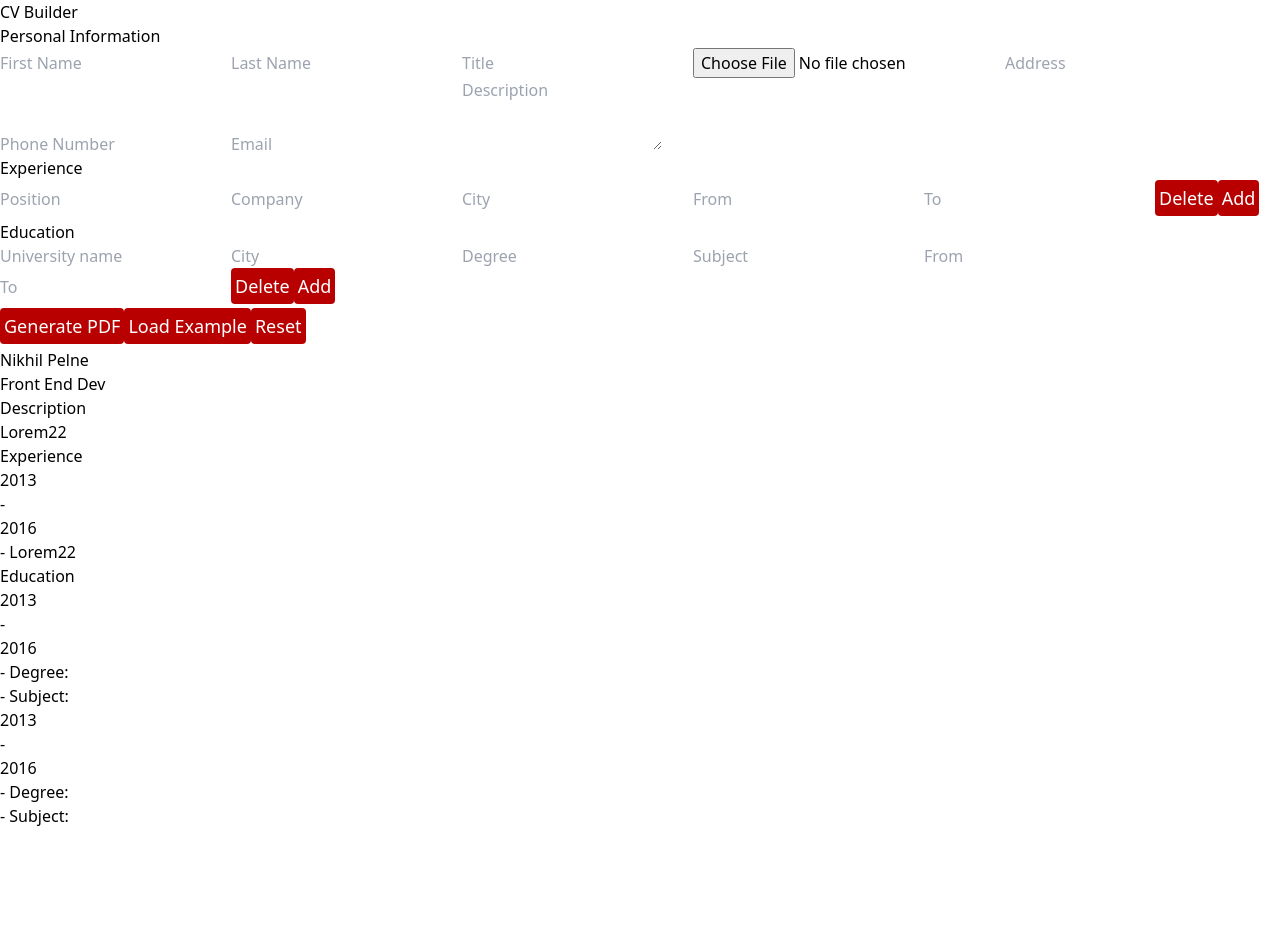
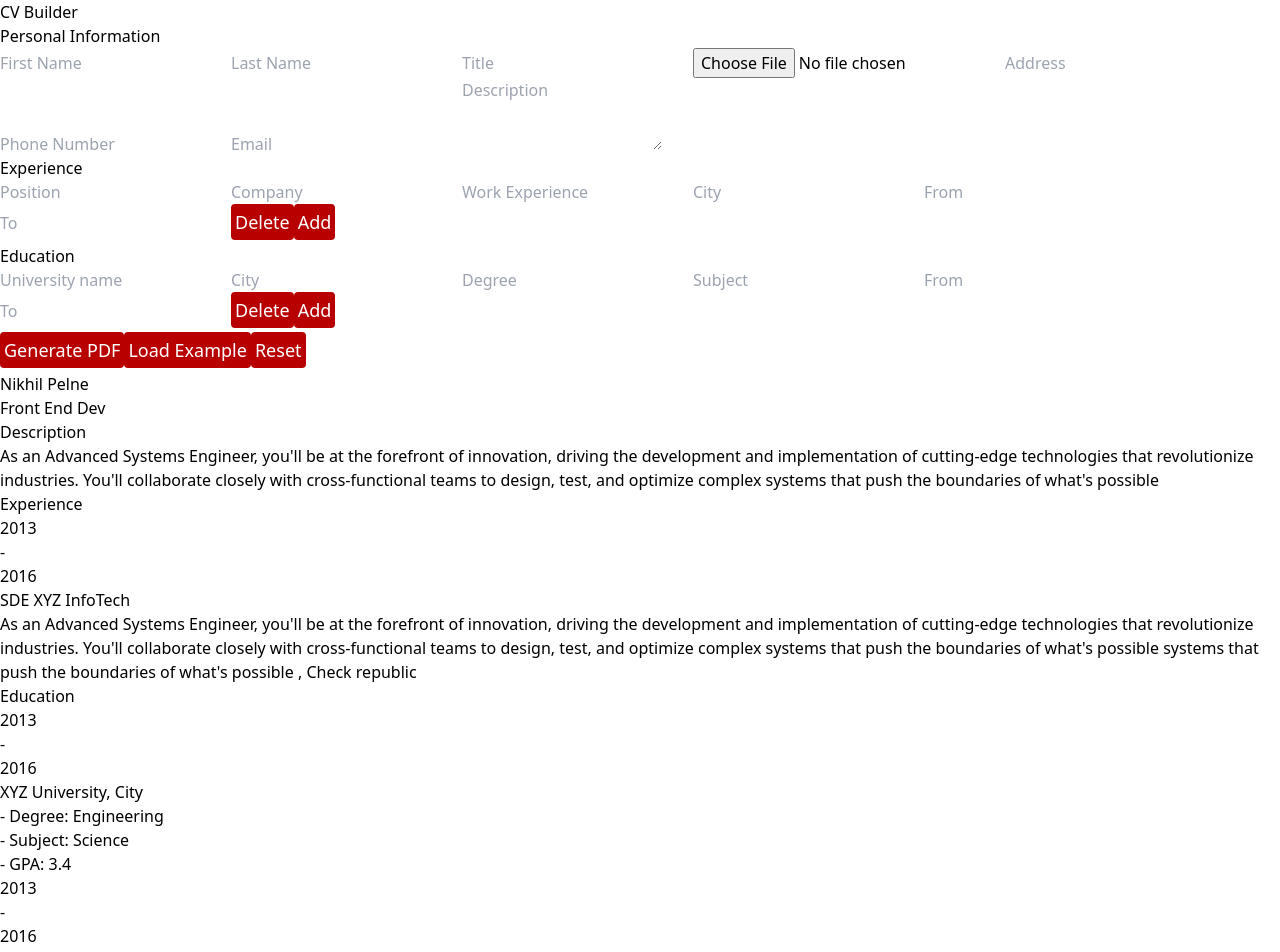
Before and after one commit to nikhilpelne20/Cv-Application-v1, a React (Vite) app: page / in a window 1280 px wide. Shown: the top 952 px of the page. Before the commit the page ends 828 px from the top, so only its background shows below. Built offline with nearby package versions, Linux system fonts and the light colour scheme.

Commit message:
add Title section to CvPreview

```diff
--- a/src/components/CVForm/Experience.jsx
+++ b/src/components/CVForm/Experience.jsx
@@ -12,6 +12,10 @@ export default function Experience() {
         <Input type="text"
             name="company"
             placeholder="Company"
+        />
+        <Input type="text"
+            name="work experience"
+            placeholder="Work Experience"
         />
         <Input type="text"
             name="city"
--- a/src/components/CVPreview/Content.jsx
+++ b/src/components/CVPreview/Content.jsx
@@ -1,16 +1,23 @@
 import React from "react";
 import ExperienceItem from "./ExperienceItem";
 import EducationItem from "./EducationItem";
+import Title from "../Utils/Title";
 
 export default function Content() {
   return (
-    <div>
+    <div className="w-[650px] p-4" >
       <div>
-        <h1>Description</h1>
-        <p>Lorem22</p>
+        <Title title="Description" />
+        <p>
+          As an Advanced Systems Engineer, you'll be at the forefront of
+          innovation, driving the development and implementation of cutting-edge
+          technologies that revolutionize industries. You'll collaborate closely
+          with cross-functional teams to design, test, and optimize complex
+          systems that push the boundaries of what's possible
+        </p>
       </div>
       <ExperienceItem />
-      <EducationItem/>
+      <EducationItem />
     </div>
   );
 }
--- a/src/components/CVPreview/EducationItem.jsx
+++ b/src/components/CVPreview/EducationItem.jsx
@@ -1,9 +1,10 @@
 import React from "react";
+import Title from "../Utils/Title";
 
 export default function EducationItem() {
   return (
     <div>
-      <h1>Education</h1>
+      <Title title="Education" />
       <div>
         <div className="flex gap-10">
           <div className="flex">
@@ -12,8 +13,10 @@ export default function EducationItem() {
             <p>2016</p>
           </div>
           <div>
-            <p>- Degree:</p>
-            <p>- Subject:</p>
+          <p>XYZ University, <span>City</span></p>
+            <p>- Degree: <span>Engineering</span> </p>
+            <p>- Subject: <span>Science</span> </p>
+            <p>- GPA: <span>3.4</span> </p>
           </div>
         </div>
       </div>
@@ -25,8 +28,10 @@ export default function EducationItem() {
             <p>2016</p>
           </div>
           <div>
-          <p>- Degree:</p>
-            <p>- Subject:</p>
+          <p>XYZ University, <span>City</span></p>
+            <p>- Degree: <span>Applied Physics</span> </p>
+            <p>- Subject: <span>Aero dynamics</span> </p>
+            <p>- GPA: <span>3.8</span> </p>
           </div>
         </div>
       </div>
--- a/src/components/CVPreview/ExperienceItem.jsx
+++ b/src/components/CVPreview/ExperienceItem.jsx
@@ -1,20 +1,29 @@
-import React from 'react'
+import React from "react";
+import Title from "../Utils/Title";
 
 export default function ExperienceItem() {
   return (
     <div>
-            <h1>Experience</h1>
-            <div className='flex gap-10'>
-            <div className='flex'>
+      <Title title="Experience" />
+      <div className="flex gap-10">
+        <div className="flex">
           <p>2013</p>
           <span>-</span>
           <p>2016</p>
         </div>
         <div>
-                <p>- Lorem22</p>
+          <p>SDE <span className="font-bold" >XYZ InfoTech</span> </p>
+          <p>
+            As an Advanced Systems Engineer, you'll be at the forefront of
+            innovation, driving the development and implementation of
+            cutting-edge technologies that revolutionize industries. You'll
+            collaborate closely with cross-functional teams to design, test, and
+            optimize complex systems that push the boundaries of what's possible
+            systems that push the boundaries of what's possible ,{" "}
+            <span>Check republic</span>
+          </p>
         </div>
       </div>
-
     </div>
-  )
+  );
 }
--- /dev/null
+++ b/src/components/Utils/Title.jsx
@@ -0,0 +1,7 @@
+import React from 'react'
+
+export default function Title({title}) {
+  return (
+    <h1 className='text-xl font-bold' >{title}</h1>
+  )
+}
```
Lines whose indentation alone changed are shown as unchanged.
